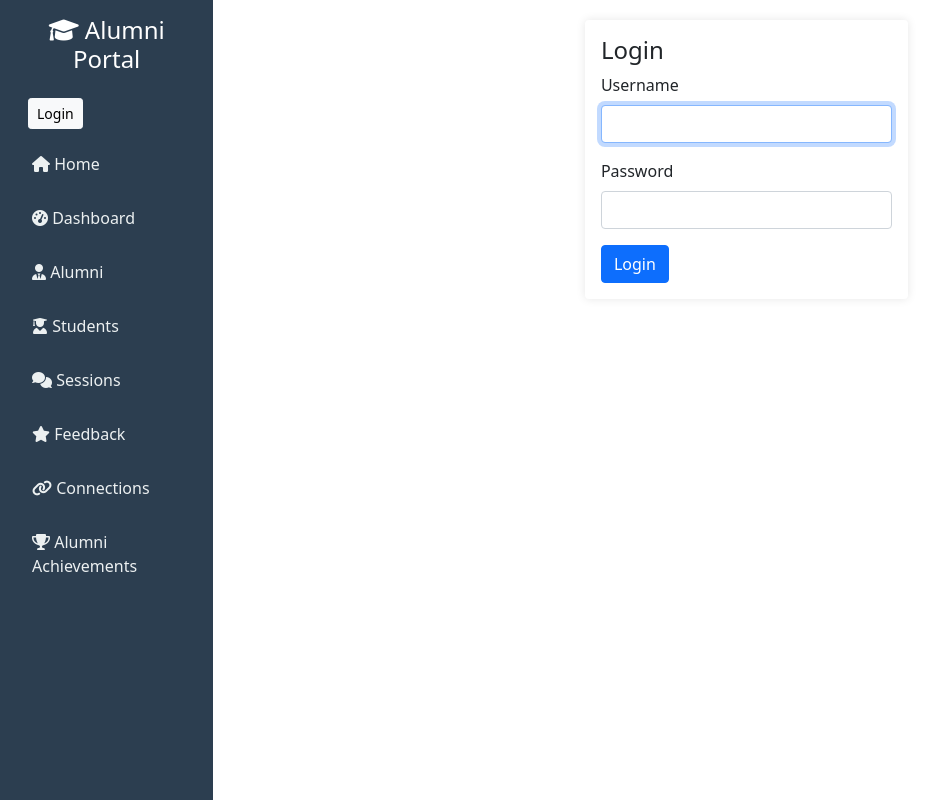
After one commit to lalith-AE30/dbms-project, a Flask app: page /login in a window 1280 px wide. The commit adds this page. Shown: the whole page, without its empty margins (0-931 px from the left). Run offline with Flask 3, Linux system fonts and the light colour scheme.

Commit message:
Add login functionality

```diff
--- a/app.py
+++ b/app.py
@@ -4,11 +4,10 @@ Alumni Mentor Portal - Flask Testing Application
 This app provides a web interface to test the MySQL database functionality
 """
 
-import os
 import mysql.connector
 from flask import Flask, render_template, request, jsonify, redirect, url_for, flash, session
 from mysql.connector import Error
-from datetime import datetime, date
+from datetime import date
 import logging
 
 # Configure logging
@@ -27,14 +26,22 @@ DB_CONFIG = {
     'autocommit': True
 }
 
-# --------------------
-# Simple session-based authentication
-# Credentials can be provided via environment variables APP_USER and APP_PASSWORD
-# Defaults to 'admin' / 'admin' if not set. For production use a proper auth system.
-# --------------------
-USERS = {
-    os.environ.get('APP_USER', 'admin'): os.environ.get('APP_PASSWORD', 'admin')
-}
+DEFAULT_DB_CONFIG = DB_CONFIG.copy()
+
+
+def verify_db_credentials(username, password):
+    """Attempt to connect with provided credentials to verify access."""
+    test_config = DB_CONFIG.copy()
+    test_config['user'] = username
+    test_config['password'] = password
+    try:
+        connection = mysql.connector.connect(**test_config)
+        if connection.is_connected():
+            connection.close()
+            return True
+    except Error as e:
+        logger.warning(f"Failed login attempt for user {username}: {e}")
+    return False
 
 
 @app.before_request
@@ -42,7 +49,7 @@ def require_login():
     """Require login for all routes except the login page and static files."""
     # request.endpoint may be None for some requests (favicon, etc.)
     endpoint = request.endpoint or ''
-    allowed_endpoints = ('login', 'static')
+    allowed_endpoints = ('login', 'logout', 'static')
     if endpoint in allowed_endpoints:
         return
 
@@ -59,21 +66,31 @@ def login():
     """Simple login page."""
     next_url = request.args.get('next') or url_for('index')
     if request.method == 'POST':
-        username = request.form.get('username')
-        password = request.form.get('password')
-        if username in USERS and USERS[username] == password:
+        username = (request.form.get('username') or '').strip()
+        password = request.form.get('password') or ''
+        target = request.form.get('next') or next_url
+
+        if verify_db_credentials(username, password):
+            DB_CONFIG['user'] = username
+            DB_CONFIG['password'] = password
             session['user'] = username
+            session['db_user'] = username
+            session['db_password'] = password
             flash('Logged in successfully', 'success')
-            return redirect(request.form.get('next') or next_url)
-        else:
-            flash('Invalid credentials', 'error')
+            return redirect(target)
+
+        flash('Invalid credentials or database connection failed', 'error')
 
     return render_template('login.html', next=next_url)
 
 
 @app.route('/logout')
 def logout():
+    DB_CONFIG['user'] = DEFAULT_DB_CONFIG['user']
+    DB_CONFIG['password'] = DEFAULT_DB_CONFIG['password']
     session.pop('user', None)
+    session.pop('db_user', None)
+    session.pop('db_password', None)
     flash('Logged out', 'success')
     return redirect(url_for('login'))
 
@@ -102,12 +119,14 @@ def execute_query(query, params=None, fetch=True):
         if fetch:
             result = cursor.fetchall()
         else:
+            connection.commit()
             result = cursor.rowcount
 
         cursor.close()
         return result
     except Error as e:
         logger.error(f"Error executing query: {e}")
+        connection.rollback()  # ← ADD THIS LINE (rollback on error)
         return None
     finally:
         connection.close()
@@ -122,7 +141,6 @@ def execute_procedure(procedure_name, params=None):
         cursor = connection.cursor(dictionary=True)
 
         if params:
-            placeholders = ','.join(['%s'] * len(params))
             cursor.callproc(procedure_name, params)
         else:
             cursor.callproc(procedure_name)
@@ -316,8 +334,13 @@ def delete_alumni(alumni_id):
     """Delete alumni"""
     try:
         query = "DELETE FROM Alumni WHERE Alumni_ID = %s"
-        execute_query(query, (alumni_id,), fetch=False)
-        flash('Alumni deleted successfully!', 'success')
+        result = execute_query(query, (alumni_id,), fetch=False)
+
+        # Verify the deletion worked
+        if result and result > 0:
+            flash(f'Alumni deleted successfully! ({result} record(s) removed)', 'success')
+        else:
+            flash('Insufficient priveleges.', 'error')
     except Exception as e:
         flash(f'Error deleting alumni: {str(e)}', 'error')
     return redirect(url_for('list_alumni'))
--- a/templates/base.html
+++ b/templates/base.html
@@ -73,6 +73,14 @@
                 <div class="sidebar-sticky">
                     <div class="p-3 text-center text-white">
                         <h4><i class="fas fa-graduation-cap"></i> Alumni Portal</h4>
+                    </div>
+                    <div class="px-3">
+                        {% if session.get('user') %}
+                            <p class="text-white">Signed in as <strong>{{ session.get('user') }}</strong></p>
+                            <a class="btn btn-sm btn-light mb-2" href="{{ url_for('logout') }}">Logout</a>
+                        {% else %}
+                            <a class="btn btn-sm btn-light mb-2" href="{{ url_for('login') }}">Login</a>
+                        {% endif %}
                     </div>
                     <ul class="nav flex-column">
                         <li class="nav-item">
--- /dev/null
+++ b/templates/login.html
@@ -0,0 +1,27 @@
+{% extends "base.html" %}
+
+{% block title %}Login - Alumni Portal{% endblock %}
+
+{% block content %}
+<div class="row justify-content-center">
+  <div class="col-md-4">
+    <div class="card">
+      <div class="card-body">
+        <h4 class="card-title">Login</h4>
+        <form method="post" action="{{ url_for('login', next=next) }}">
+          <input type="hidden" name="next" value="{{ next }}" />
+          <div class="mb-3">
+            <label class="form-label">Username</label>
+            <input class="form-control" name="username" required autofocus />
+          </div>
+          <div class="mb-3">
+            <label class="form-label">Password</label>
+            <input type="password" class="form-control" name="password" required />
+          </div>
+          <button class="btn btn-primary" type="submit">Login</button>
+        </form>
+      </div>
+    </div>
+  </div>
+</div>
+{% endblock %}
```
